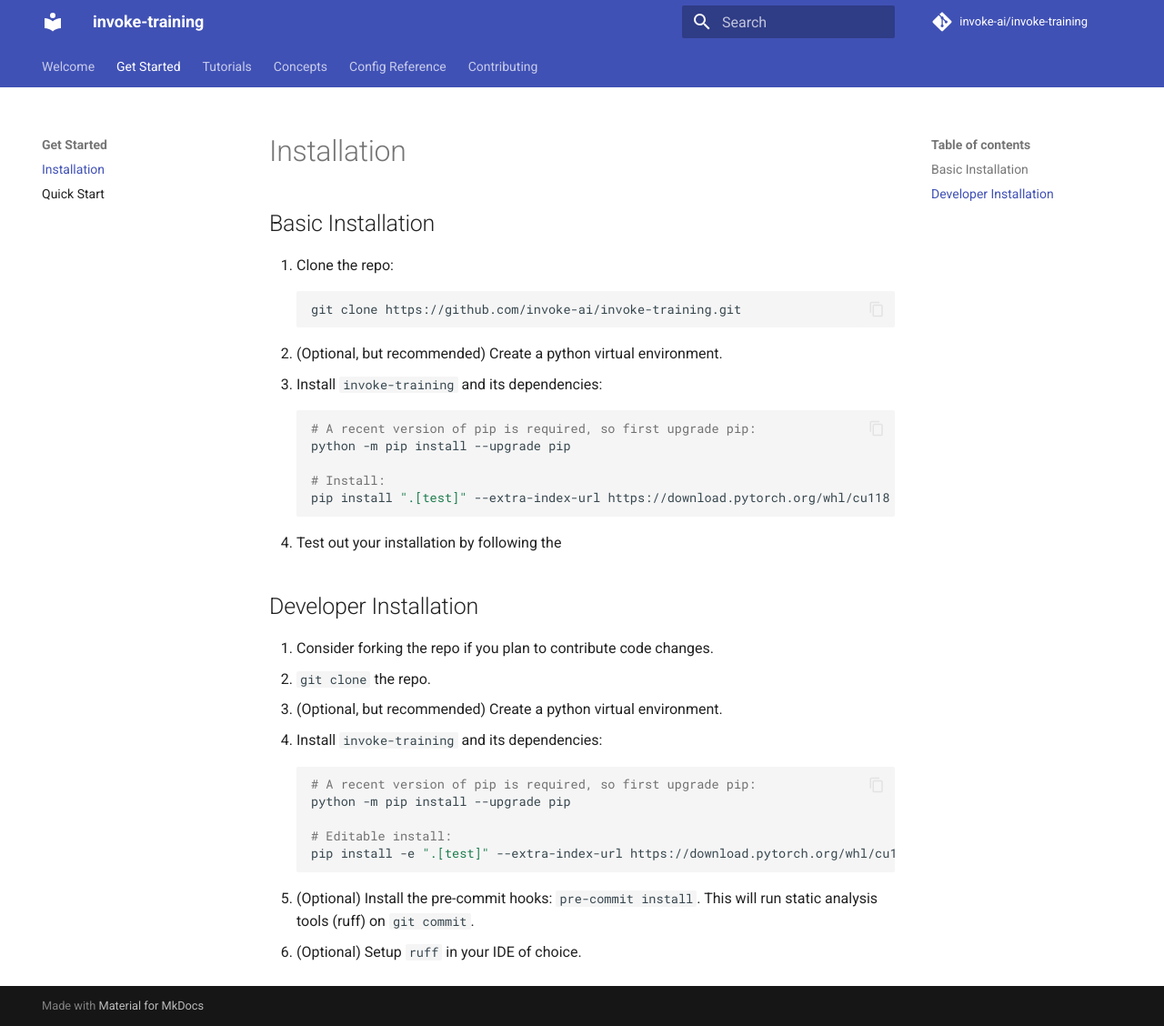
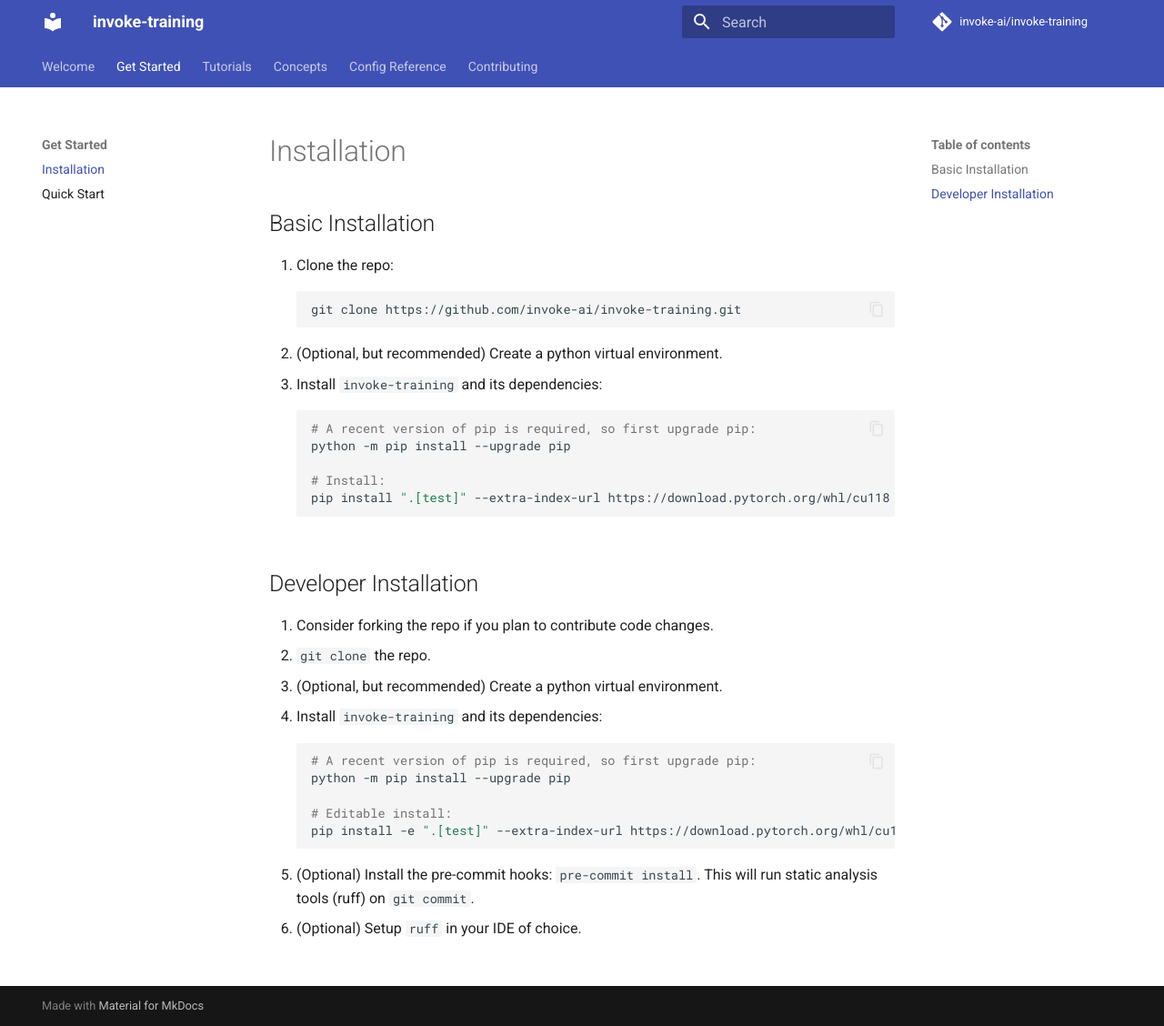
Before and after one commit to invoke-ai/invoke-training, an MkDocs documentation site: the page built from docs/get_started/installation.md, in a window 1280 px wide and 1128 px high. Shown: the whole window at 91% size. Built offline with MkDocs 1.6.1 and Material for MkDocs 9.7.7, drawn with Linux system fonts in a browser that asks for light colours; comment, search, counter and statistics services are not loaded.

Commit message:
Fix typo in installation docs.

````diff
--- a/docs/get_started/installation.md
+++ b/docs/get_started/installation.md
@@ -14,7 +14,6 @@
 # Install:
 pip install ".[test]" --extra-index-url https://download.pytorch.org/whl/cu118
 ```
-4. Test out your installation by following the
 
 ## Developer Installation
 1. Consider forking the repo if you plan to contribute code changes.
````
